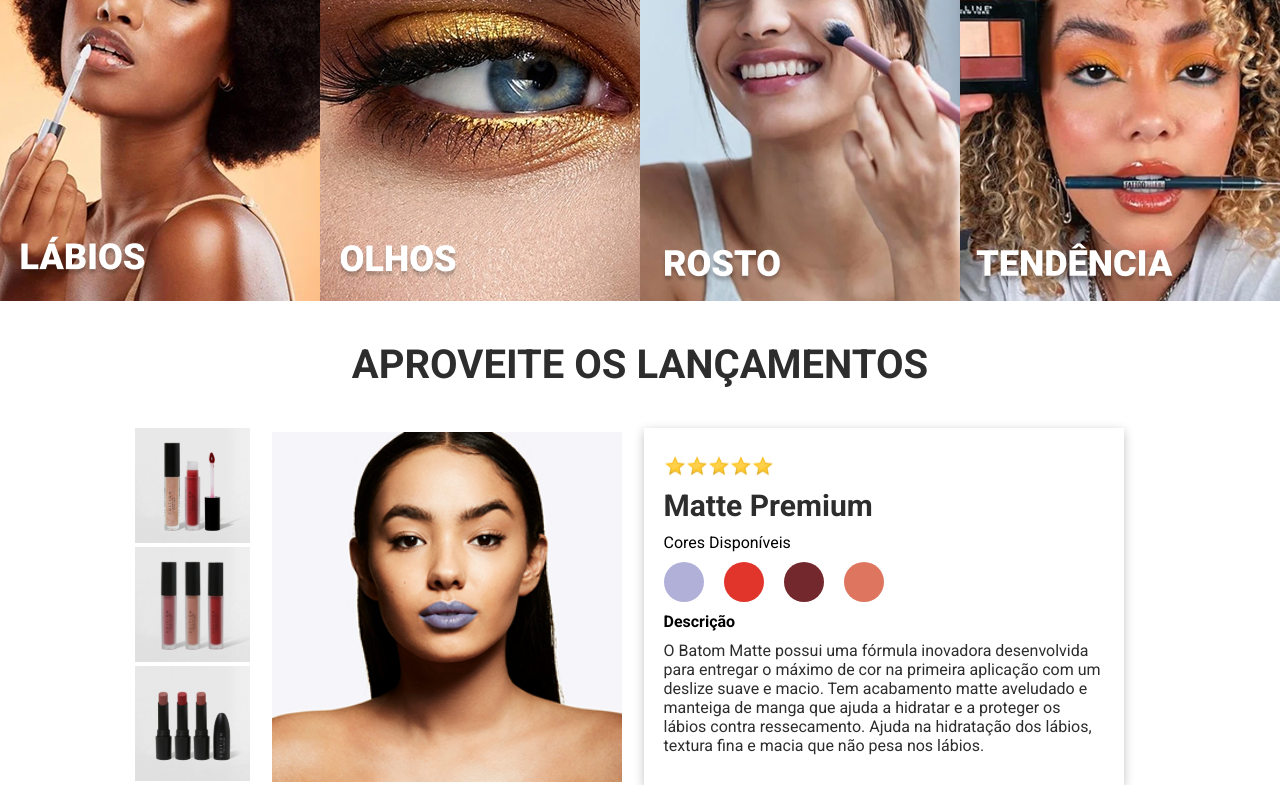
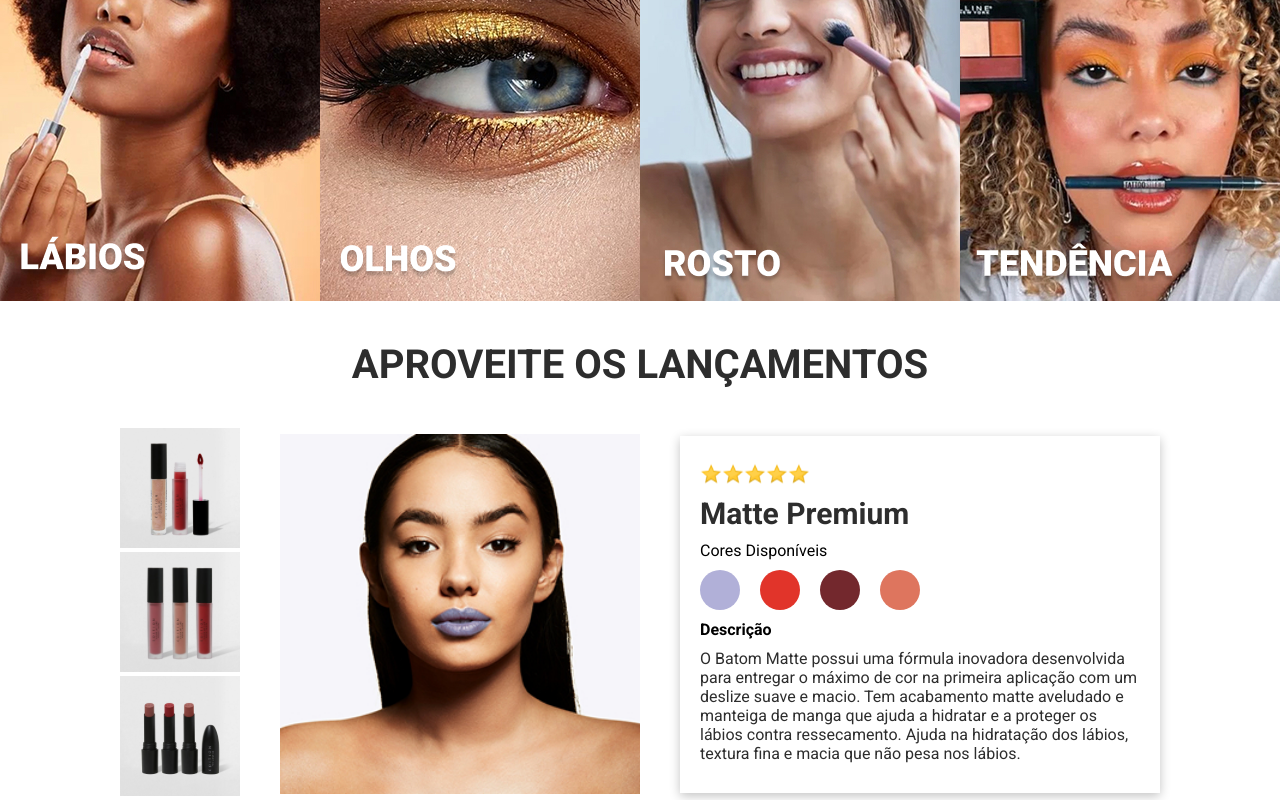
Before and after one commit to LucasLaino/passoia, a React (Vite) app: page / in a window 1280 px wide. Shown: the part 1248-2048 px from the top of the page. Built offline with nearby package versions, Linux system fonts and the light colour scheme.

Commit message:
refactor: Altera o alinhamento da seção Lancamentos

```diff
--- a/src/components/CardProdutosLancamento/cardProdutosLancamento.scss
+++ b/src/components/CardProdutosLancamento/cardProdutosLancamento.scss
@@ -1,12 +1,11 @@
 .card-produtos-lancamento {
-    width: 70%;
+    gap: 40px;
     display: flex;
     align-items: center;
-    justify-content: space-evenly;
 
     .imagem-produto {
-        width: 350px;
-        height: 350px;
+        width: 360px;
+        height: 360px;
     }
 
     .infos-produto {
--- a/src/components/Lancamentos/lancamentos.scss
+++ b/src/components/Lancamentos/lancamentos.scss
@@ -9,13 +9,13 @@ font-family: 'Roboto', sans-serif;
 }
 
 .produtos-lancamento {
-    width: 100%;
+    gap: 40px;
     display: flex;
     align-items: center;
     justify-content: center;
 
     .produto-img {
-        width: 115px;
-        height: 115px;
+        width: 120px;
+        height: 120px;
     }
 }
```
